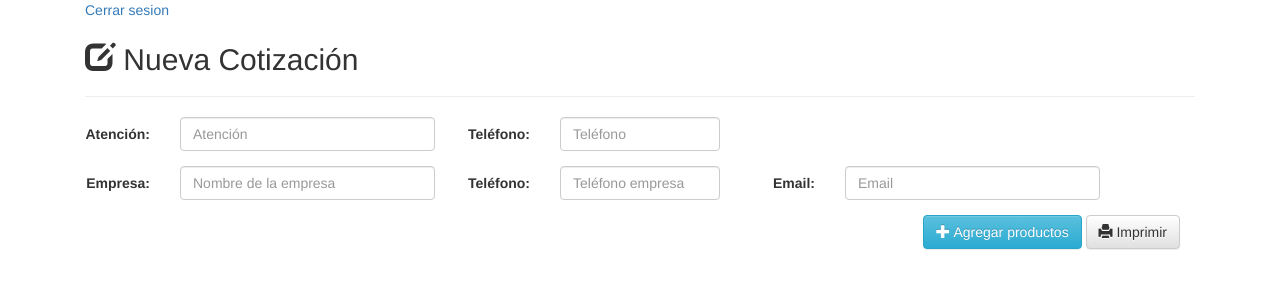
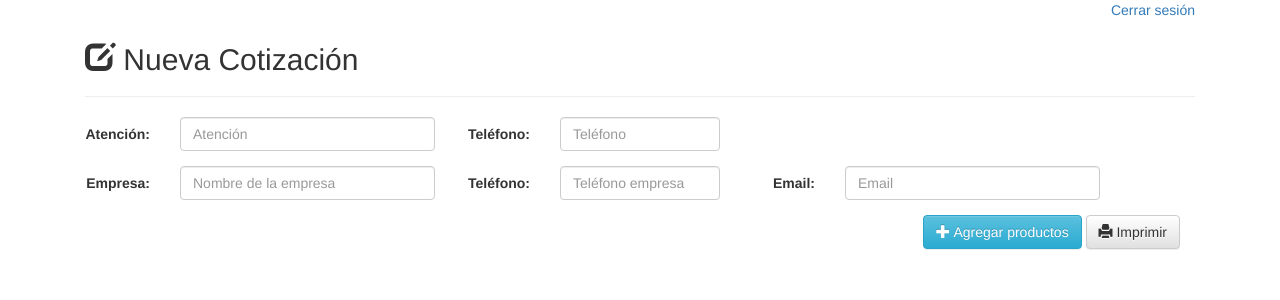
Before and after one commit to Pris-har/Quotr, a PHP site: page /tcpdf/cotizador.php in a window 1280 px wide. Shown: the top 300 px of the page. Run offline with PHP 8.4, Linux system fonts and the light colour scheme; the visitor is signed in with stand-in values (Sample User, id 1); data that the repository does not hold is empty; some libraries are stand-ins or nearby versions.

Commit message:
Update cotizador.php

```diff
--- a/cotizador.php
+++ b/cotizador.php
@@ -45,7 +45,7 @@
 				<!--//</div>-->
 				<!--//<br>-->
 				<div>
-				<a href="cerrar_sesion.php" style="float:left">Cerrar sesion</a>
+				<a href="cerrar_sesion.php" style="float:right">Cerrar sesión</a>
 				</div>
 				</form>
 			</div>
```
